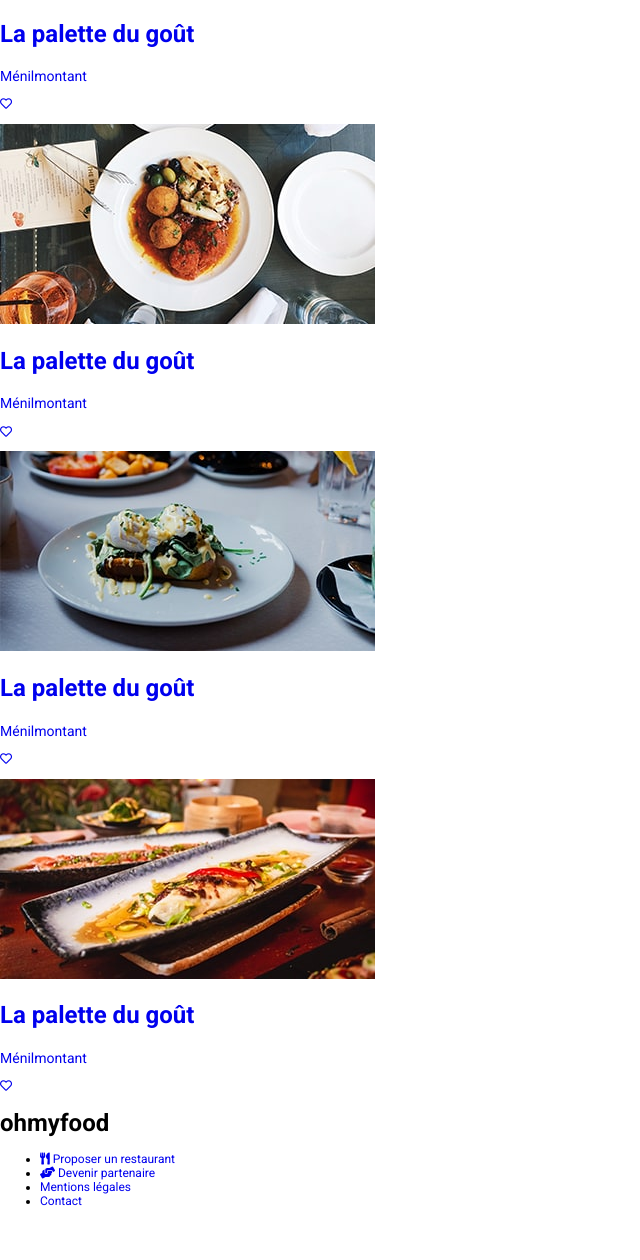
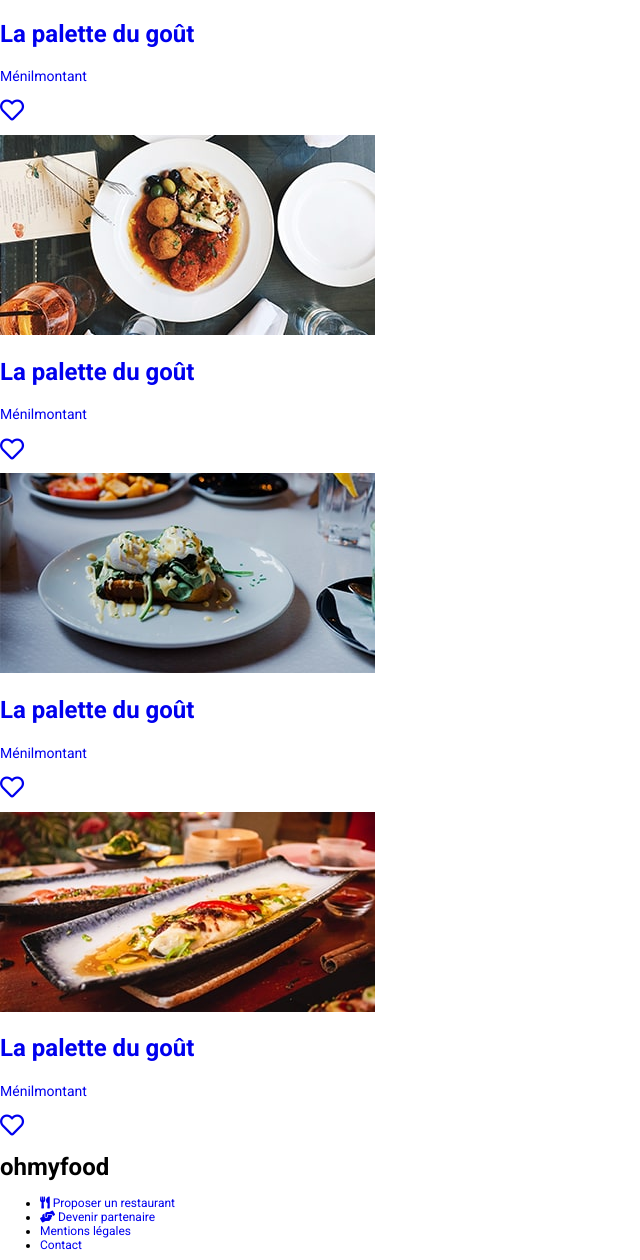
Before and after one commit to DylanJana/DylanDurand_3_26112021, a website: page index.html in a window 1280 px wide. Shown: the part 740-2000 px from the top of the page, without its empty margins (0-640 px from the left). Before the commit the page ends 1961 px from the top, so only its background shows below. Drawn offline with Linux system fonts and the light colour scheme; files that its build step writes are made by us from their sources; a web font is replaced by a local one.

Commit message:
Sizing icon

```diff
--- a/index.html
+++ b/index.html
@@ -95,7 +95,7 @@
                 </div>
                 <!--Icon part of this legend card-->
                 <div>
-                    <i class="far fa-heart app__icon--heart"></i>
+                    <i class="far fa-heart app__icon--heart app__heading--lg"></i>
                 </div>
             </div>
         </article>
@@ -118,7 +118,7 @@
                     </div>
                     <!--Icon part of this legend card-->
                     <div>
-                        <i class="far fa-heart app__icon--heart"></i>
+                        <i class="far fa-heart app__icon--heart app__heading--lg"></i>
                     </div>
                 </div>
             </article>
@@ -141,7 +141,7 @@
                         </div>
                         <!--Icon part of this legend card-->
                         <div>
-                            <i class="far fa-heart app__icon--heart"></i>
+                            <i class="far fa-heart app__icon--heart app__heading--lg"></i>
                         </div>
                     </div>
                 </article>
@@ -164,7 +164,7 @@
                             </div>
                             <!--Icon part of this legend card-->
                             <div>
-                                <i class="far fa-heart app__icon--heart"></i>
+                                <i class="far fa-heart app__icon--heart app__heading--lg"></i>
                             </div>
                         </div>
                     </article>
```
Also changed, not shown: palette-du-gout.html (+1 -1 lines).
